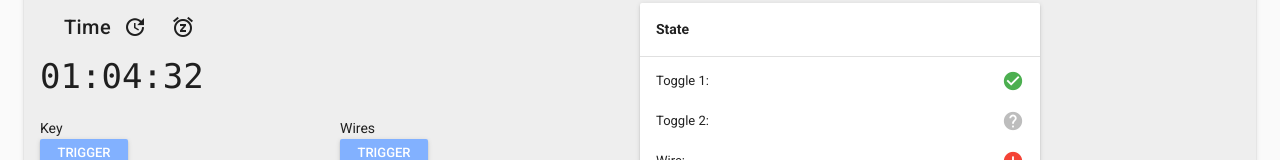
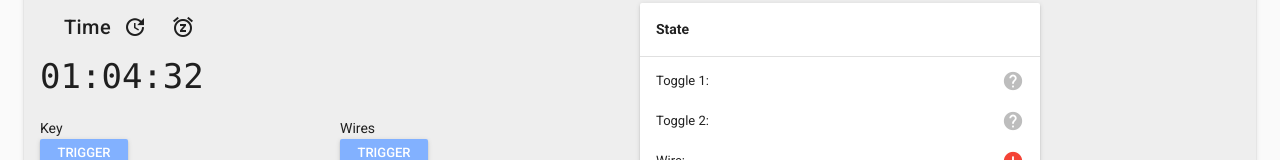
Before and after one commit to kevinclement/exitpuzzles-web-admin, a Vue app: page /#/ in a window 1280 px wide. Shown: the part 165-325 px from the top of the page. Built offline with nearby package versions, Linux system fonts and the light colour scheme; what vuefire would draw is missing.

Commit message:
icon states and colors dynamic

```diff
--- a/src/components/Control.vue
+++ b/src/components/Control.vue
@@ -124,13 +124,13 @@
                         <v-list-tile>
                           <v-list-tile-content :class="{ strikeIt: switchErrors }">Toggle 1:</v-list-tile-content>
                           <v-list-tile-content class="align-end">
-                            <v-icon style="color:#4CAF50">check_circle</v-icon>
+                            <v-icon :style="{ color: iconColor(toggle1State) }">{{icon(toggle1State)}}</v-icon>
                           </v-list-tile-content>
                         </v-list-tile>
                         <v-list-tile>
                           <v-list-tile-content :class="{ strikeIt: switchErrors }">Toggle 2:</v-list-tile-content>
                           <v-list-tile-content class="align-end">
-                            <v-icon style="color:#BDBDBD">help</v-icon>
+                            <v-icon :style="{ color: iconColor(toggle2State) }">{{icon(toggle2State)}}</v-icon>
                           </v-list-tile-content>
                         </v-list-tile>
                         <v-list-tile>
@@ -189,7 +189,10 @@ export default {
       keyLoading:false,
       wireLoading:false,
       switchErrors: false,
-      wireErrors: false
+      wireErrors: false,
+      toggle1State: null,
+      toggle2State: null,
+      wireState: null
     }
   },
 
@@ -211,6 +214,25 @@ export default {
   },
 
   methods: {
+    icon: function(state) {
+      if (state === 'ok') {
+        return 'check_circle'
+      } else if (state === 'bad') {
+        return 'error'
+      } else {
+        return 'help'
+      }
+    },
+    iconColor: function(state) {
+      if (state === 'ok') {
+        return '#4CAF50'
+      } else if (state === 'bad') {
+        return '#F44336'
+      } else {
+        return '#BDBDBD'
+      }
+    },
+
     ledtoggle() {
       this.controlsRef.push({
          op: 'led'
```
